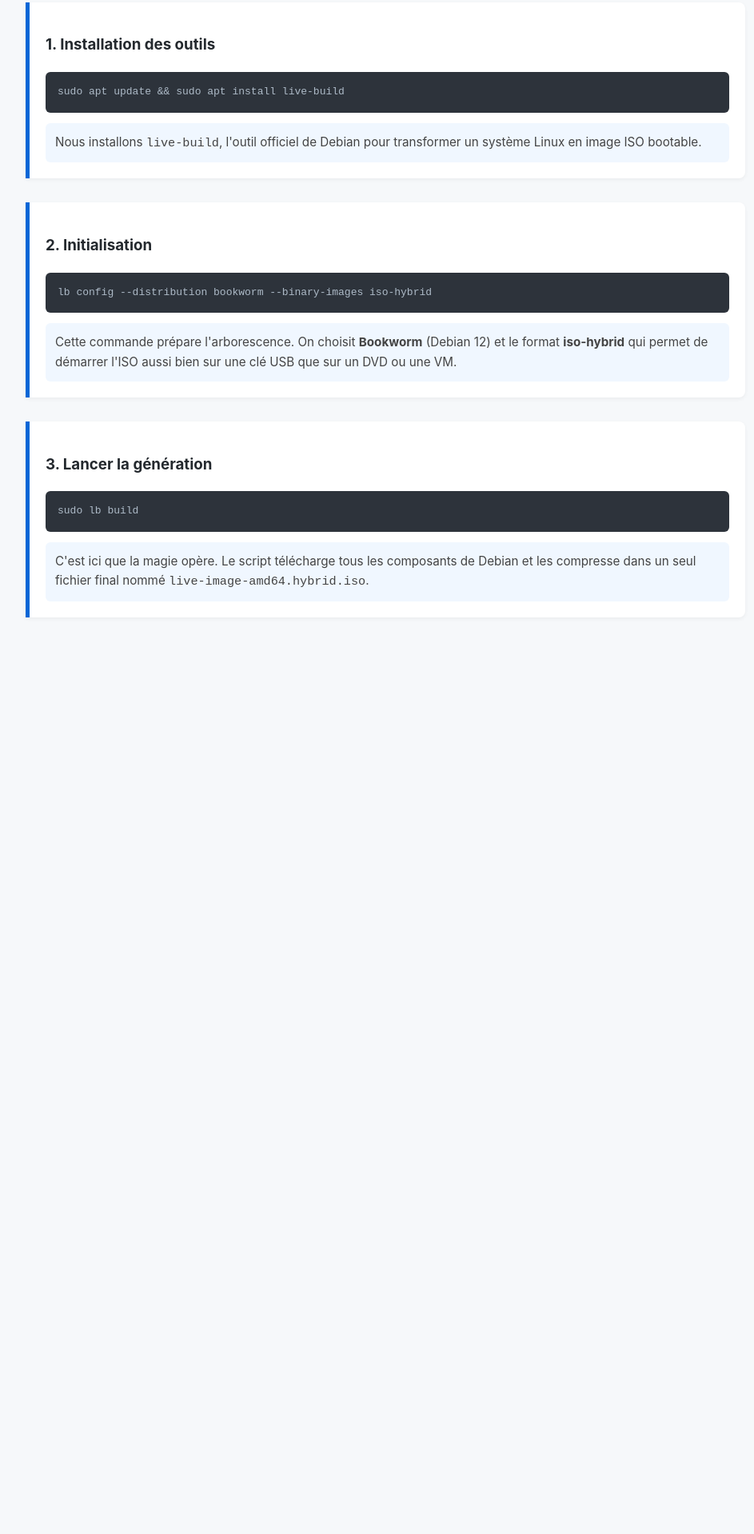
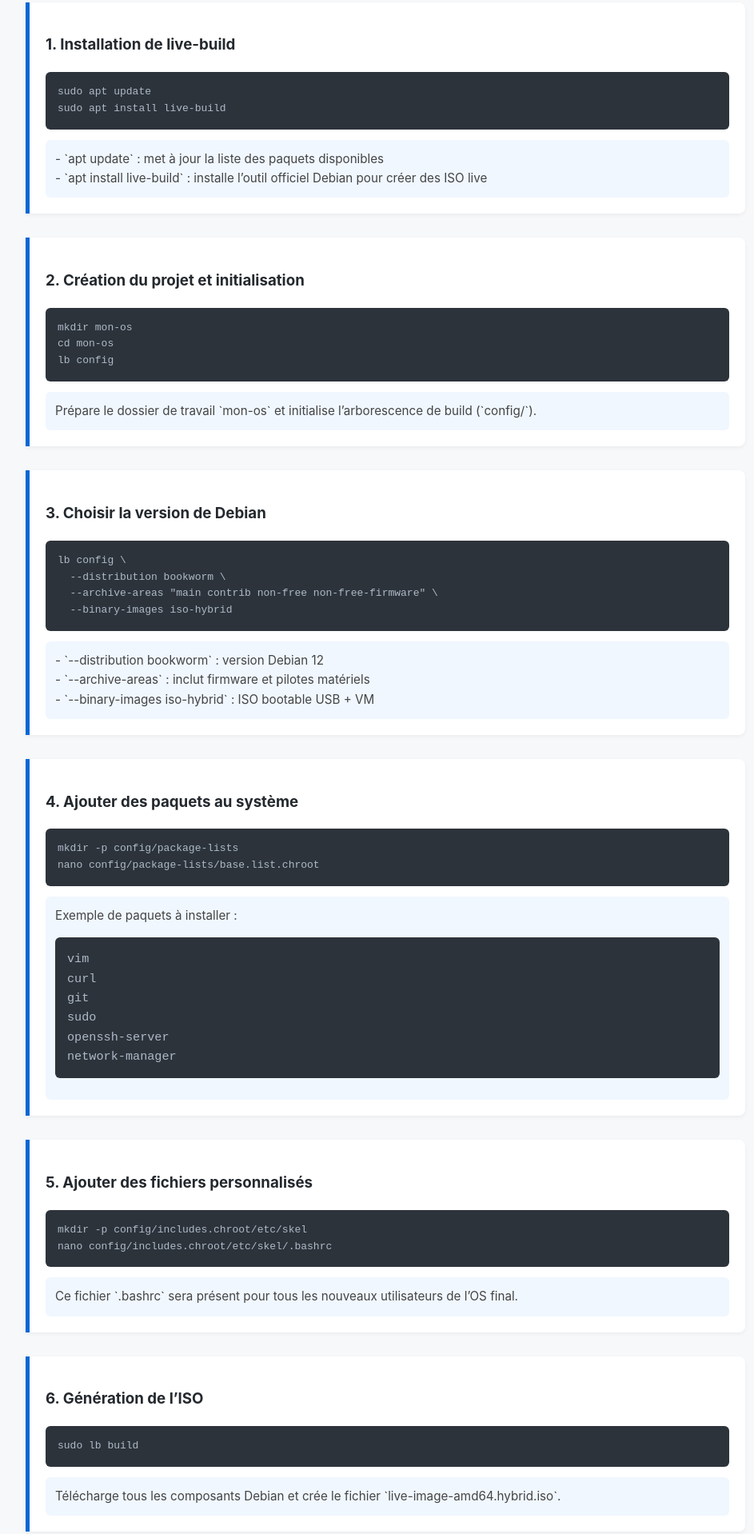
Before and after one commit to Nawa447/monos-docs, a plain HTML site: page docs/installation.html in a window 1280 px wide. Shown: the part 248-2166 px from the top of the page at 80% size, without its empty margins (158-1101 px from the left). Before the commit the page ends 1070 px from the top, so only its background shows below. Drawn offline with Linux system fonts and the light colour scheme.

Commit message:
ajout des dernier commande manquante

```diff
--- a/docs/installation.html
+++ b/docs/installation.html
@@ -9,31 +9,72 @@
     <header><h1>Compilation de l'ISO</h1></header>
     <nav>
         <a href="index.html">Accueil</a>
-        <a href="installation.html">Installation</a>
+        <a href="installation.html" class="active">Installation</a>
         <a href="yubikey.html">Sécurité</a>
     </nav>
 
     <div class="step">
-        <h3>1. Installation des outils</h3>
-        <pre>sudo apt update && sudo apt install live-build</pre>
+        <h3>1. Installation de live-build</h3>
+        <pre>sudo apt update
+sudo apt install live-build</pre>
         <div class="explanation">
-             Nous installons <code>live-build</code>, l'outil officiel de Debian pour transformer un système Linux en image ISO bootable.
+             - `apt update` : met à jour la liste des paquets disponibles<br>
+             - `apt install live-build` : installe l’outil officiel Debian pour créer des ISO live
         </div>
     </div>
 
     <div class="step">
-        <h3>2. Initialisation</h3>
-        <pre>lb config --distribution bookworm --binary-images iso-hybrid</pre>
+        <h3>2. Création du projet et initialisation</h3>
+        <pre>mkdir mon-os
+cd mon-os
+lb config</pre>
         <div class="explanation">
-            Cette commande prépare l'arborescence. On choisit <strong>Bookworm</strong> (Debian 12) et le format <strong>iso-hybrid</strong> qui permet de démarrer l'ISO aussi bien sur une clé USB que sur un DVD ou une VM.
+            Prépare le dossier de travail `mon-os` et initialise l’arborescence de build (`config/`).
         </div>
     </div>
 
     <div class="step">
-        <h3>3. Lancer la génération</h3>
+        <h3>3. Choisir la version de Debian</h3>
+        <pre>lb config \
+  --distribution bookworm \
+  --archive-areas "main contrib non-free non-free-firmware" \
+  --binary-images iso-hybrid</pre>
+        <div class="explanation">
+            - `--distribution bookworm` : version Debian 12<br>
+            - `--archive-areas` : inclut firmware et pilotes matériels<br>
+            - `--binary-images iso-hybrid` : ISO bootable USB + VM
+        </div>
+    </div>
+
+    <div class="step">
+        <h3>4. Ajouter des paquets au système</h3>
+        <pre>mkdir -p config/package-lists
+nano config/package-lists/base.list.chroot</pre>
+        <div class="explanation">
+            Exemple de paquets à installer :
+            <pre>vim
+curl
+git
+sudo
+openssh-server
+network-manager</pre>
+        </div>
+    </div>
+
+    <div class="step">
+        <h3>5. Ajouter des fichiers personnalisés</h3>
+        <pre>mkdir -p config/includes.chroot/etc/skel
+nano config/includes.chroot/etc/skel/.bashrc</pre>
+        <div class="explanation">
+            Ce fichier `.bashrc` sera présent pour tous les nouveaux utilisateurs de l’OS final.
+        </div>
+    </div>
+
+    <div class="step">
+        <h3>6. Génération de l’ISO</h3>
         <pre>sudo lb build</pre>
         <div class="explanation">
-            C'est ici que la magie opère. Le script télécharge tous les composants de Debian et les compresse dans un seul fichier final nommé <code>live-image-amd64.hybrid.iso</code>.
+            Télécharge tous les composants Debian et crée le fichier `live-image-amd64.hybrid.iso`.
         </div>
     </div>
 </body>
```
Also changed, not shown: docs/index.html (+2 -1 lines), docs/yubikey.html (+83 -10 lines), docs/style.css (line endings or trailing spaces).
